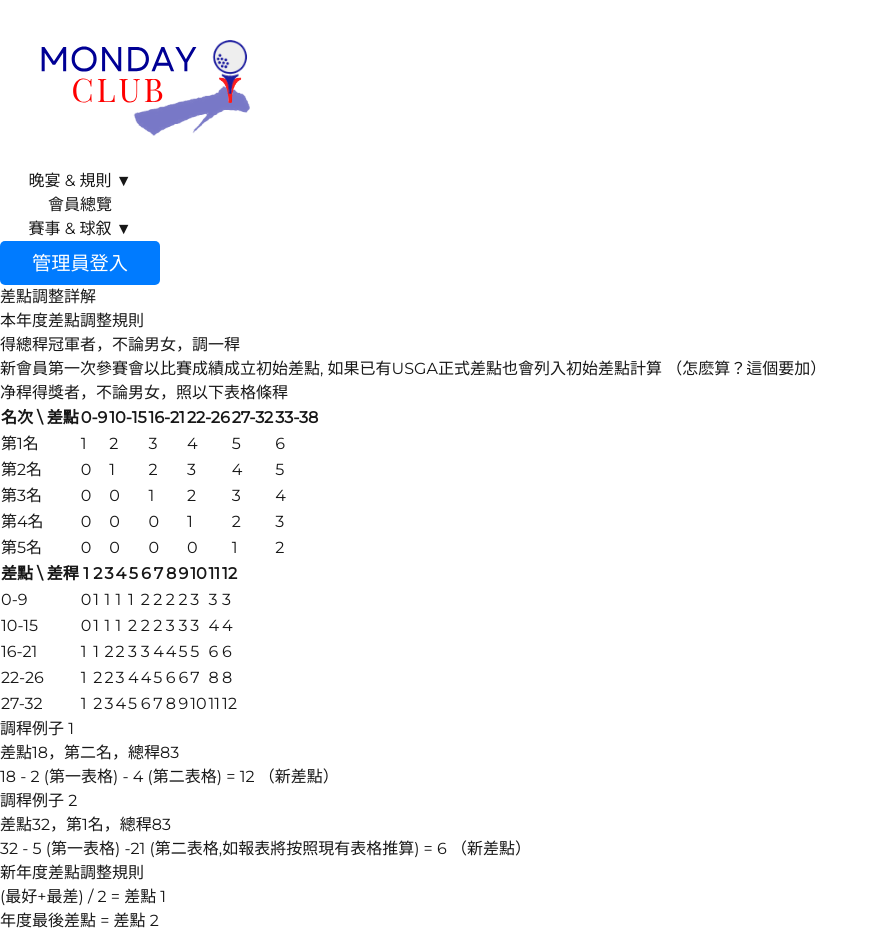
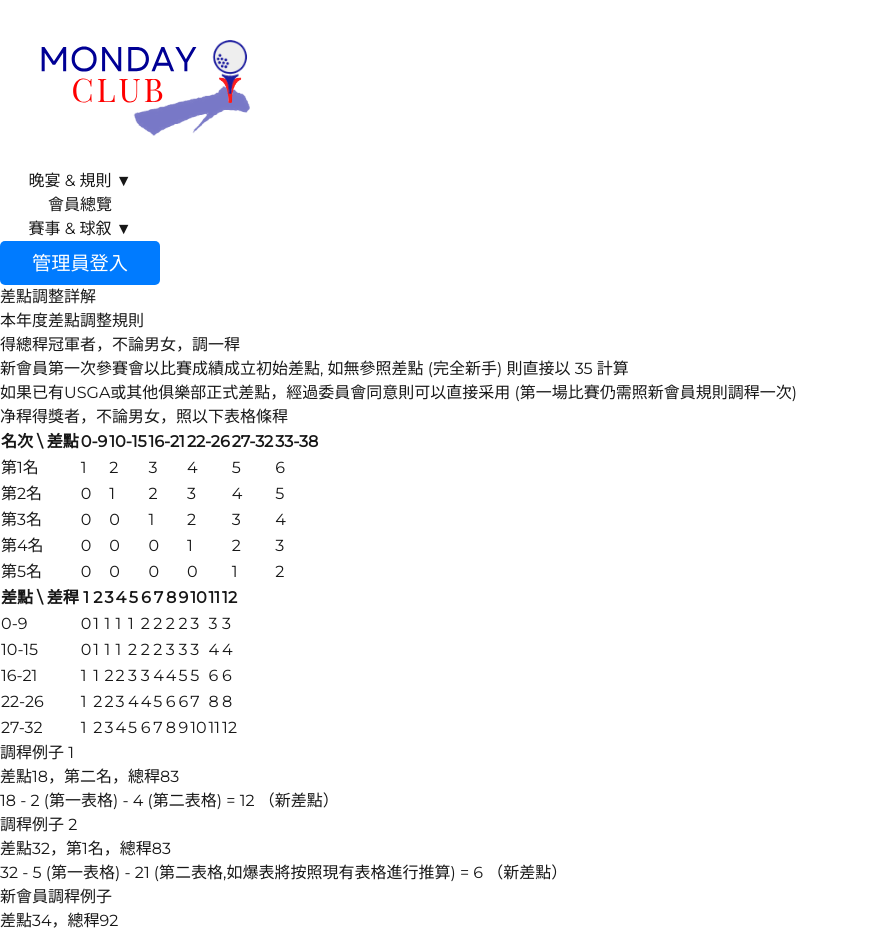
Before and after one commit to cwon07/theonegolf, a Next.js app: page /handicap in a window 1280 px wide. Shown: the top 934 px of the page, without its empty margins (0-878 px from the left). Built offline with nearby package versions, Linux system fonts and the light colour scheme.

Commit message:
rules page edits

```diff
--- a/src/app/handicap/page.tsx
+++ b/src/app/handicap/page.tsx
@@ -34,7 +34,8 @@ export default function Home() {
               <li className="text-black bg-gray-100 p-4 rounded-md shadow-md">
                 得總稈冠軍者，不論男女，調一稈
               </li>
-              <li className="text-black bg-gray-100 p-4 rounded-md shadow-md"> 新會員第一次參賽會以比賽成績成立初始差點, 如果已有USGA正式差點也會列入初始差點計算 （怎麽算？這個要加） </li>
+              <li className="text-black bg-gray-100 p-4 rounded-md shadow-md"> 新會員第一次參賽會以比賽成績成立初始差點, 如無參照差點 (完全新手) 則直接以 35 計算 </li>
+              <li className="text-black bg-gray-100 p-4 rounded-md shadow-md"> 如果已有USGA或其他俱樂部正式差點，經過委員會同意則可以直接采用 (第一場比賽仍需照新會員規則調稈一次) </li>
               <li className="text-black bg-gray-100 p-4 rounded-md shadow-md">
                 净稈得獎者，不論男女，照以下表格條稈
               </li>
@@ -212,9 +213,13 @@ export default function Home() {
               <li className="text-black bg-gray-100 p-4 rounded-md shadow-md">
                 <p className="text-blue-500"> 調稈例子 2</p>
                 <p>差點32，第1名，總稈83</p>
-                <p>32 - 5 (第一表格) -21 (第二表格,如報表將按照現有表格推算) = 6 （新差點）</p>
+                <p>32 - 5 (第一表格) - 21 (第二表格,如爆表將按照現有表格進行推算) = 6 （新差點）</p>
               </li>
-
+              <li className="text-black bg-gray-100 p-4 rounded-md shadow-md">
+                <p className="text-blue-500"> 新會員調稈例子</p>
+                <p>差點34，總稈92</p>
+                <p>34 - 14 (第二表格,如報表將按照現有表格推算) = 20 （新差點）</p>
+              </li>
             </ul>
           </section>
 
--- a/src/app/rules_and_gathering/page.tsx
+++ b/src/app/rules_and_gathering/page.tsx
@@ -92,14 +92,16 @@ export default function Home() {
                 <p className="font-bold text-yellow-600"> 第4名獎勵：球（2條）</p>
                 <p className="font-bold text-yellow-600"> 第5名獎勵：球（2條）</p>
                 <p className="font-bold text-black">得獎次數無限制, 男女分開計算</p>
-                <p className="font-bold text-black">新會員第一次參加比賽，淨桿獎不予計算</p>
-                <p className="font-bold text-black">新會員第二次參加比賽，淨桿低於標準桿，可得獎，但得獎後需照規矩調桿</p>
                 <p className="font-bold text-black">以差點低者勝, 如有平手，以下面方案決定勝負</p>
                 <ul className="text-black text-center pl-6">
                   <li>1. 年長者為勝</li>
                   <li>2. 後九洞比分</li>
                   <li>3. 前九洞比分</li>
                 </ul>
+                <p className="font-bold text-black">新會員第一次參加比賽，淨桿獎不予計算并以此次比賽桿數進行新會員調桿</p>
+                <p className="font-bold text-black">新會員第二次參加比賽，可得淨桿獎，然後需照規矩調桿</p>
+                <p className="font-bold text-black">新會員第二次參加比賽將去除 ”新“ 頭銜，成爲常規會員</p>
+
               </li>
               <li className="bg-gray-100 p-4 rounded-md shadow-md text-black">
               <span className="font-bold text-purple-600"> 遠稈獎 </span> （<span className="font-bold text-blue-800">男</span>&
```
Also changed, not shown: src/app/past_events/page.tsx (+0 -8 lines).
